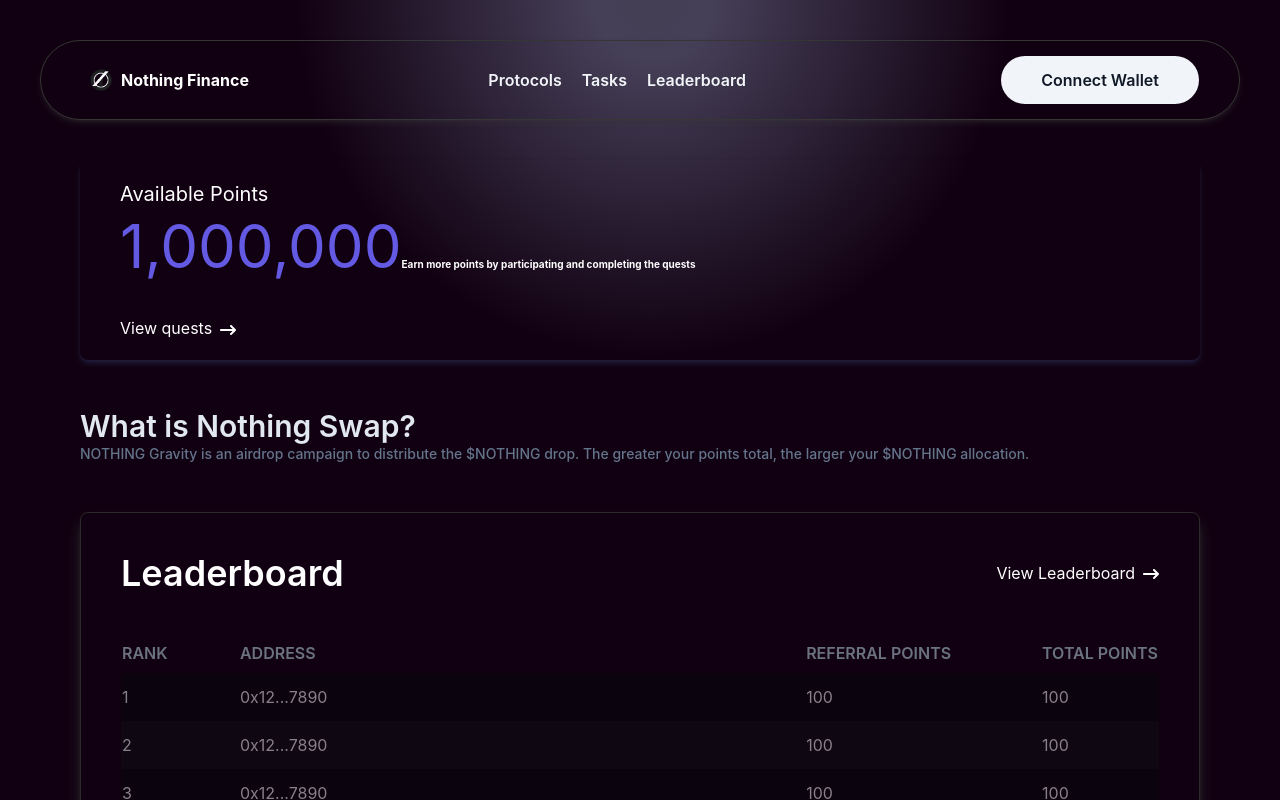
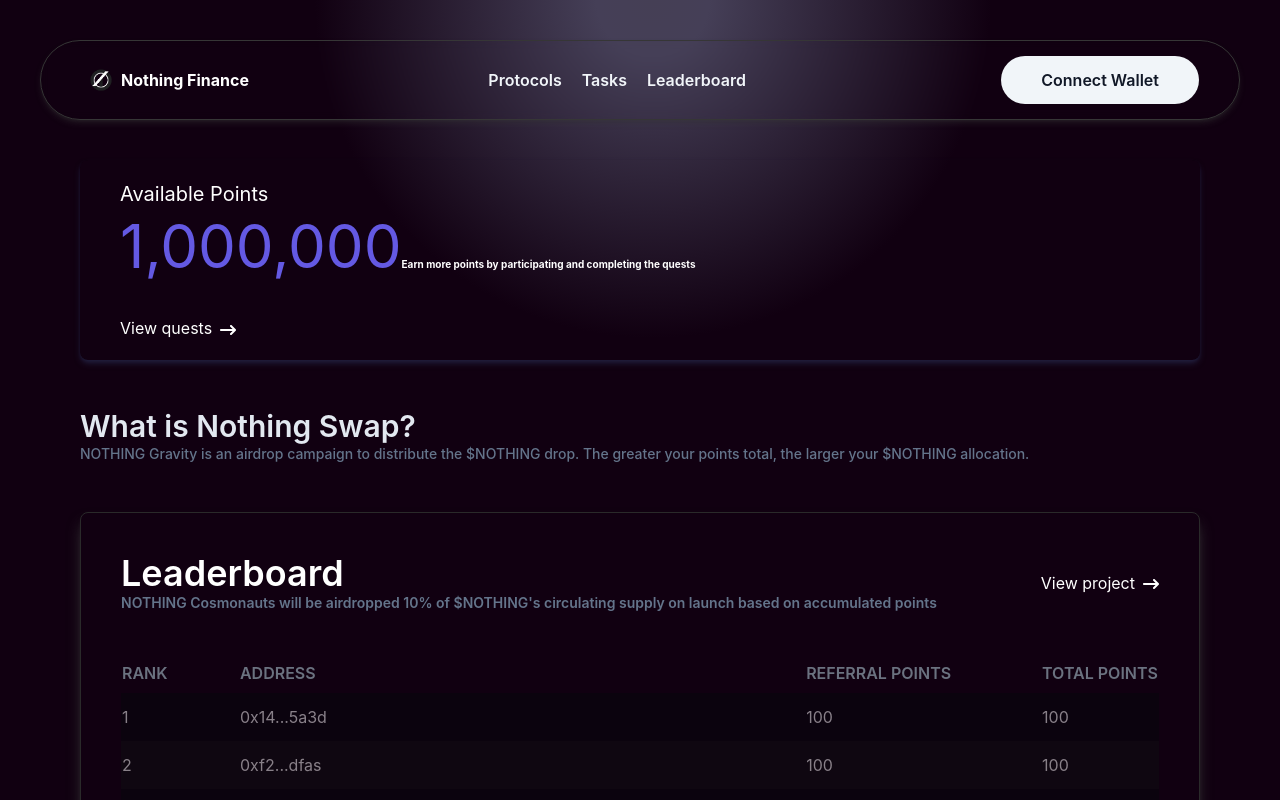
Before and after one commit to thesimonsnape/nothingfinance, a React (Create React App) app: page /leaderboard/1 in a window 1280 px wide. Shown: the top 800 px of the page. Built offline with nearby package versions, Linux system fonts and the light colour scheme.

Commit message:
feat: minor fixes

```diff
--- a/src/components/LeaderBoardTable.jsx
+++ b/src/components/LeaderBoardTable.jsx
@@ -2,55 +2,23 @@ import React from 'react'
 import { FaArrowRightLong } from "react-icons/fa6";
 import { Link, useLocation } from 'react-router-dom';
 
-let rows = [
-    {
-        rank: 1,
-        address: '0x1234567890123456789012345678901234567890',
-        referral_points: 100,
-        total_points: 100
-    },
-    {
-        rank: 2,
-        address: '0x1234567890123456789012345678901234567890',
-        referral_points: 100,
-        total_points: 100
-    },
-    {
-        rank: 3,
-        address: '0x1234567890123456789012345678901234567890',
-        referral_points: 100,
-        total_points: 100
-    },
-    {
-        rank: 4,
-        address: '0x1234567890123456789012345678901234567890',
-        referral_points: 100,
-        total_points: 100
-    },
-    {
-        rank: 5,
-        address: '0x1234567890123456789012345678901234567890',
-        referral_points: 100,
-        total_points: 100
-    },
-]
+const LeaderBoardTable = (props) => {
+  const location = useLocation();
 
-const LeaderBoardTable = () => {
-    const location = useLocation();
+  const rows = props.rows;
   return (
     <div className='bg-transparent w-full h-full flex justify-center items-center '>
         <div className='w-full max-w-[1200px] rounded-t-lg border border-[#2a2a2a] shadow-lg shadow-[#3b3b3b] px-10 '>
             <div className={`my-10 flex text-white ${location.pathname === '/leaderboard' ? 'flex-col text-start ' : 'justify-between items-center'}`}>
-                <h2 className='text-4xl font-semibold'>Leaderboard</h2>
-                {location.pathname === '/leaderboard'
-                 ? <p className='text-slate-500 text-sm'>NOTHING Cosmonauts will be airdropped 10% of $NOTHING's circulating supply on launch based on accumulated points</p>
-                 :
-                    <Link to='/leaderboard' className='link-styles flex gap-2 items-center cursor-pointer'>
+                <h2 className='text-4xl font-semibold'>
+                    Leaderboard
+                    <p className='text-slate-500 text-sm'>NOTHING Cosmonauts will be airdropped 10% of $NOTHING's circulating supply on launch based on accumulated points</p>
+                </h2>
+                <Link to={`/project/${props.id}`} className='link-styles flex gap-2 items-center cursor-pointer'>
                         <div className='flex gap-2 items-center cursor-pointer'>
-                            View Leaderboard <FaArrowRightLong className='translate-y-[1px]' />
+                            View project <FaArrowRightLong className='translate-y-[1px]' />
                         </div>
-                    </Link>
-                }
+                </Link>
             </div>
             <table className='w-full mt-10'>
                 <thead className=''>
--- a/src/constant/index.js
+++ b/src/constant/index.js
@@ -4,7 +4,27 @@ export const rows = [
         project: 'Nothing Swap',
         totalUsers: '120k',
         totalPoints: '1,000,000',
-        tagLine: 'NOTHING Gravity is an airdrop campaign to distribute the $NOTHING drop. The greater your points total, the larger your $NOTHING allocation.'
+        tagLine: 'NOTHING Gravity is an airdrop campaign to distribute the $NOTHING drop. The greater your points total, the larger your $NOTHING allocation.',
+        leaderboard: [
+            {
+                rank: 1,
+                address: '0x1476e5c502f3a532e7c36640e88eebf769ae99d6c50f3be65279ca937b795a3d',
+                referral_points: 100,
+                total_points: 100
+            },
+            {
+                rank: 2,
+                address: '0xf216e5c502f3a532e7c36640e88eebf769ae99d6c50f3be65279ca937b7adfas',
+                referral_points: 100,
+                total_points: 100
+            },
+            {
+                rank: 3,
+                address: '0xa521e5c502f3a532e7c36640e88eebf769ae99d6c50f3be65279ca937b795a13e',
+                referral_points: 100,
+                total_points: 100
+            },
+        ]
     },
     {
         rank: 2,
--- a/src/pages/LeaderBoardPage.jsx
+++ b/src/pages/LeaderBoardPage.jsx
@@ -30,7 +30,7 @@ const LeaderBoardPage = () => {
             <p className='text-slate-500 text-sm font-medium'>{row.tagLine}</p>
         </div>
         <div className='mt-12 mb-20'>
-            <LeaderBoardTable />
+            <LeaderBoardTable rows={row.leaderboard} id={id} />
         </div>
       </div>
     </div>
```
